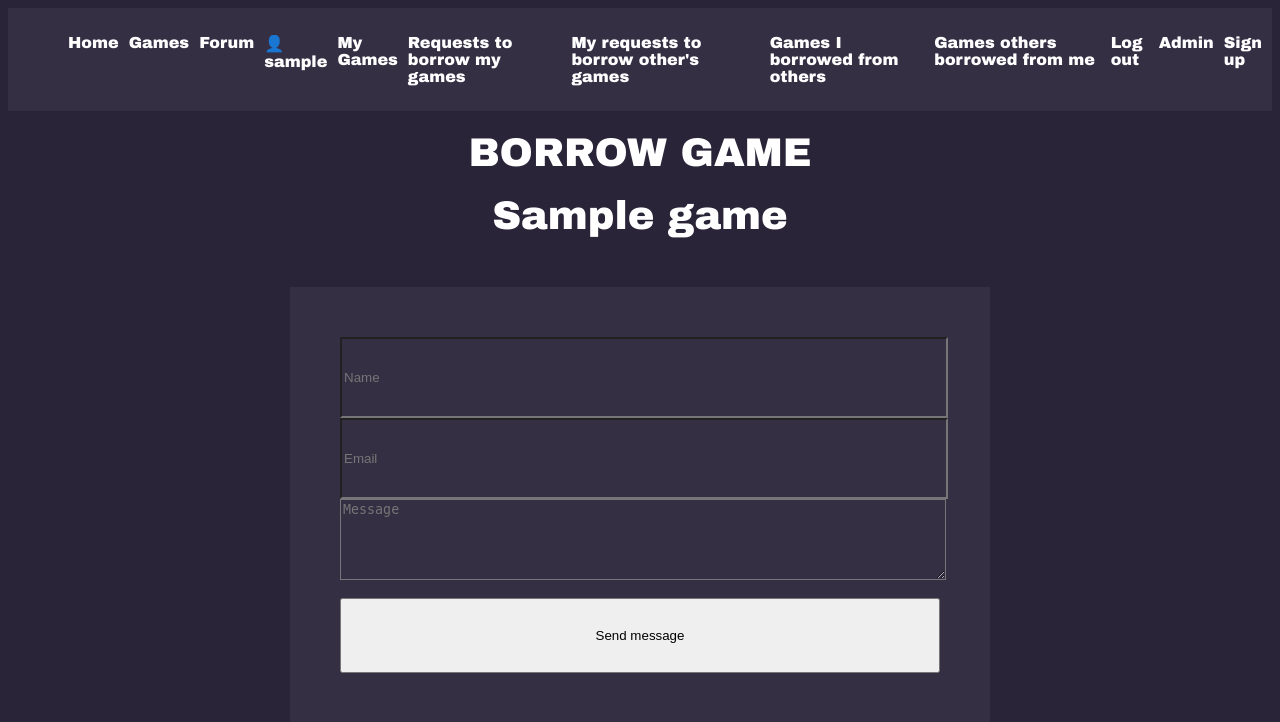
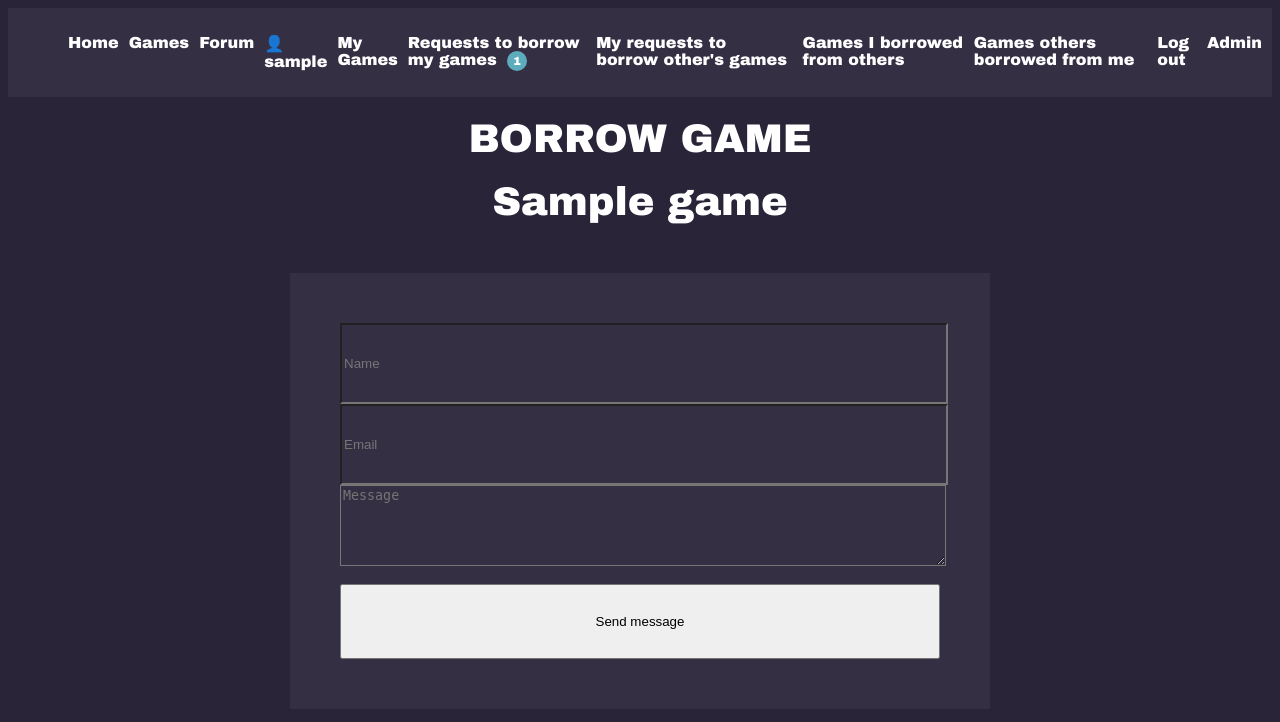
Before and after one commit to mildaug/board_game, a Django app: page /games/1/borrow/ in a window 1280 px wide. Shown: the top 722 px of the page. Run offline with Django 4.2, Linux system fonts and the light colour scheme; a user stored in the database is signed in; tables that the repository leaves empty hold one stand-in row (values such as "Sample post").

Commit message:
notification circle bug repair

```diff
--- a/board_game_hub/board_game/context_processors.py
+++ b/board_game_hub/board_game/context_processors.py
@@ -2,7 +2,7 @@ from .models import GameBorrowRequest
 
 def new_requests_count(request):
     if request.user.is_authenticated:
-        new_requests_count = GameBorrowRequest.objects.filter(request_status='New').count()
+        new_requests_count = GameBorrowRequest.objects.filter(request_status='New', owner=request.user).count()
     else:
         new_requests_count = 0
 
--- a/board_game_hub/board_game/static/css/style.css
+++ b/board_game_hub/board_game/static/css/style.css
@@ -102,6 +102,14 @@ h2 {
   text-align: left;
   font-family: Arial Black, sans-serif;
   color: white;
+  margin-top: 20px;
+  margin-bottom: 20px;
+}
+
+h3 {
+  text-align: left;
+  font-family: Arial Black, sans-serif;
+  color: #5dacbd;
   margin-top: 20px;
   margin-bottom: 20px;
 }
--- a/board_game_hub/board_game/templates/base.html
+++ b/board_game_hub/board_game/templates/base.html
@@ -19,10 +19,11 @@
         <li class="nav-button">
             <a href="{% url 'received_game_borrow_request_list' %}">
                 Requests to borrow my games
-                {% if request.user == game_owner and new_requests_count > 0 %}
+                {% if new_requests_count > 0 %}
                     <span class="notification-circle">{{ new_requests_count }}</span>
                 {% endif %}
             </a>
+        </li>
         <li class="nav-button"><a href="{% url 'submited_game_borrow_request_list' %}">My requests to borrow other's games</a></li>
         <li class="nav-button"><a href="{% url 'games_i_borrowed' %}">Games I borrowed from others</a></li>
         <li class="nav-button"><a href="{% url 'games_others_borrowed' %}">Games others borrowed from me</a></li>
@@ -36,7 +37,6 @@
         {% if user.is_authenticated %}
         {% if user.is_staff or user.is_superuser %}
         <li class="nav-button"><a href="{% url 'admin:index' %}">Admin</a></li>
-        <li class="nav-button"><a href="{% url 'signup' %}">Sign up</a></li>
         {% endif %}
         {% endif %}
     </ul>
--- a/board_game_hub/board_game/templates/board_game/game_borrow_request.html
+++ b/board_game_hub/board_game/templates/board_game/game_borrow_request.html
@@ -6,7 +6,7 @@
 {% block content %}
     <div id="contact">
         <h1 class="section-header">BORROW GAME</h1>
-        <h1 class="section-header">{{ game.title }}</h1>
+        <h3 class="section-header">{{ game.title }}</h3>
         <div class="contact-wrapper">
             <div class="form-horizontal">
                 <form method="post">
```
